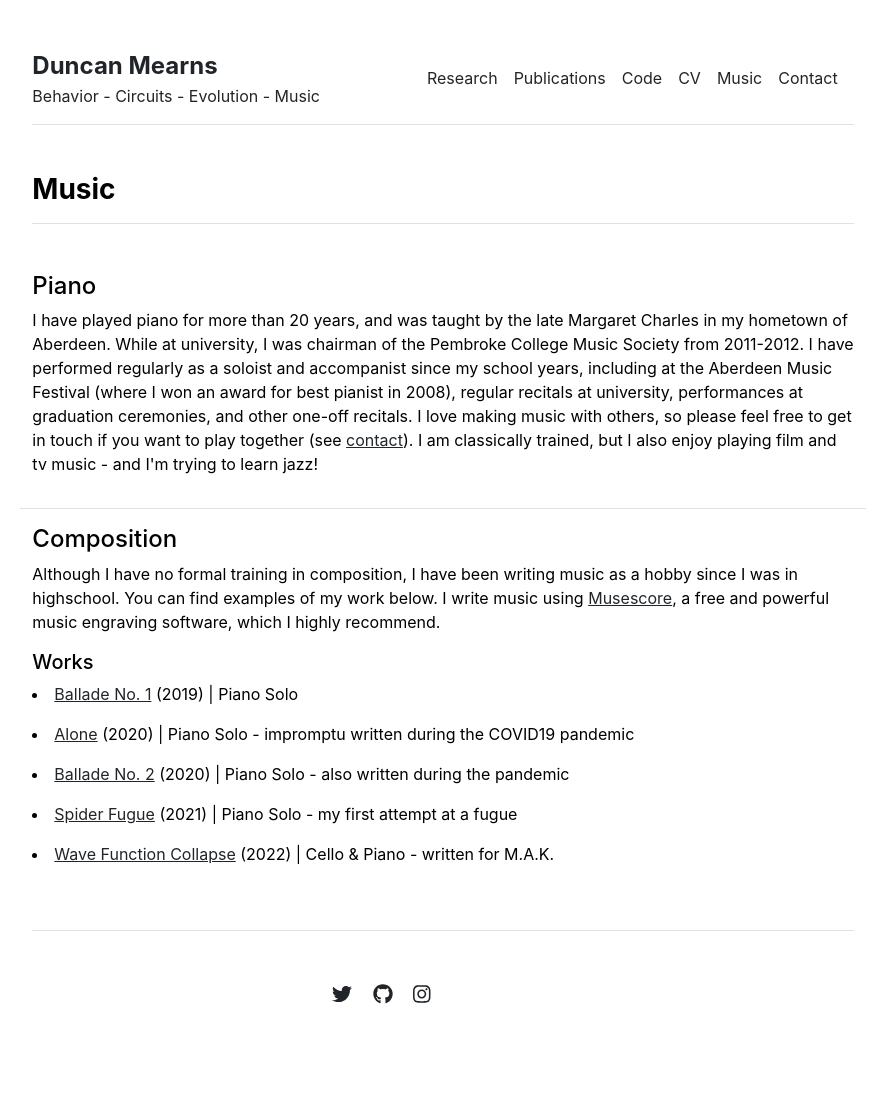
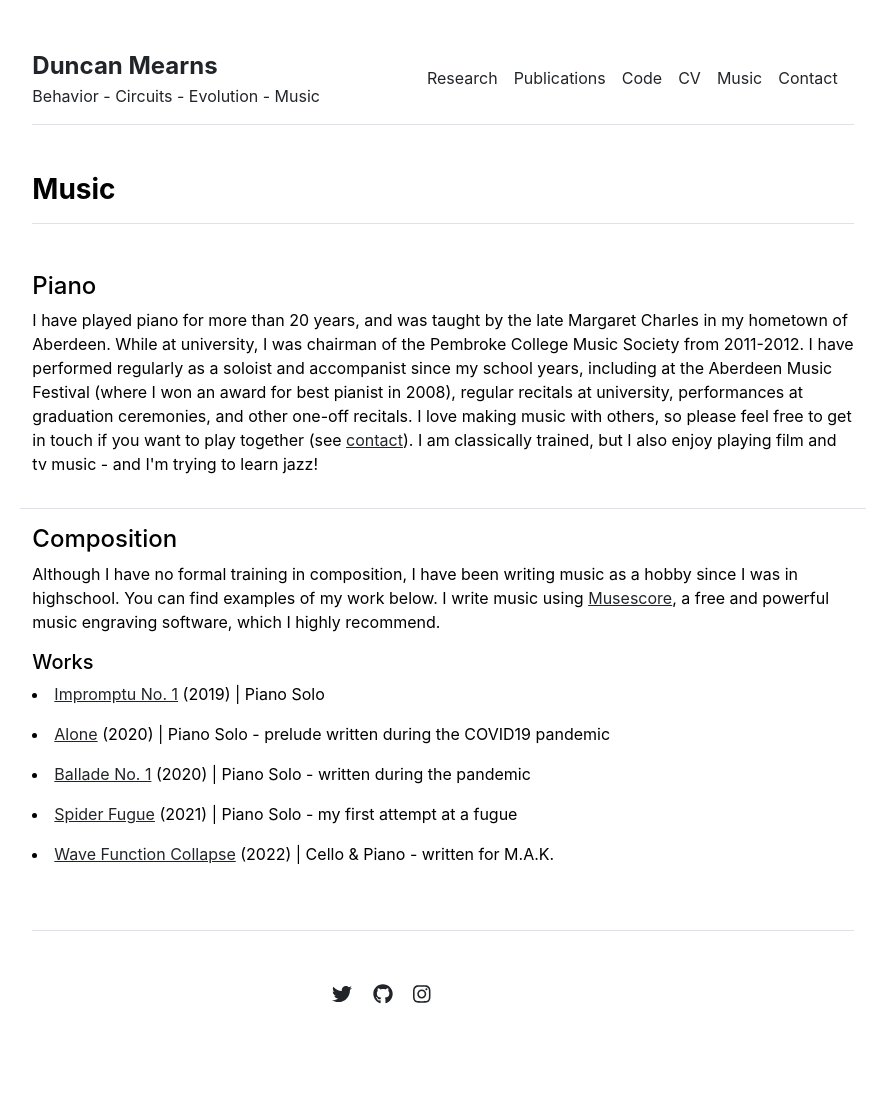
Before and after one commit to DuncanMearns/DuncanMearns.github.io, a Jekyll site: the page built from pages/music.html, in a window 1280 px wide. Shown: the whole page, without its empty margins (197-1082 px from the left). Built offline with Jekyll 4.4.1, drawn with Linux system fonts in a browser that asks for light colours.

Commit message:
Updated links

```diff
--- a/_data/settings.yml
+++ b/_data/settings.yml
@@ -24,9 +24,9 @@ contact:
   image: 'assets/img/mugshot.jpg'
 
 music:
-- {title: 'Ballade No. 1', url: '/music/ballade_no_1.pdf', instrument: 'Piano Solo', year: '2019', description: ''}
-- {title: 'Alone', url: '/music/alone.pdf', instrument: 'Piano Solo', year: '2020', description: 'impromptu written during the COVID19 pandemic'}
-- {title: 'Ballade No. 2', url: '', instrument: 'Piano Solo', year: '2020', description: 'also written during the pandemic'}
+- {title: 'Impromptu No. 1', url: '/music/impromptu_no_1.pdf', instrument: 'Piano Solo', year: '2019', description: ''}
+- {title: 'Alone', url: '/music/alone.pdf', instrument: 'Piano Solo', year: '2020', description: 'prelude written during the COVID19 pandemic'}
+- {title: 'Ballade No. 1', url: '/music/ballade_no_1.pdf', instrument: 'Piano Solo', year: '2020', description: 'written during the pandemic'}
 - {title: 'Spider Fugue', url: '/music/spider_fugue.pdf', instrument: 'Piano Solo', year: '2021', description: 'my first attempt at a fugue'}
 - {title: 'Wave Function Collapse', url: '/music/wave_function_collapse.pdf', instrument: 'Cello & Piano', year: '2022', description: 'written for M.A.K.'}
 
```
